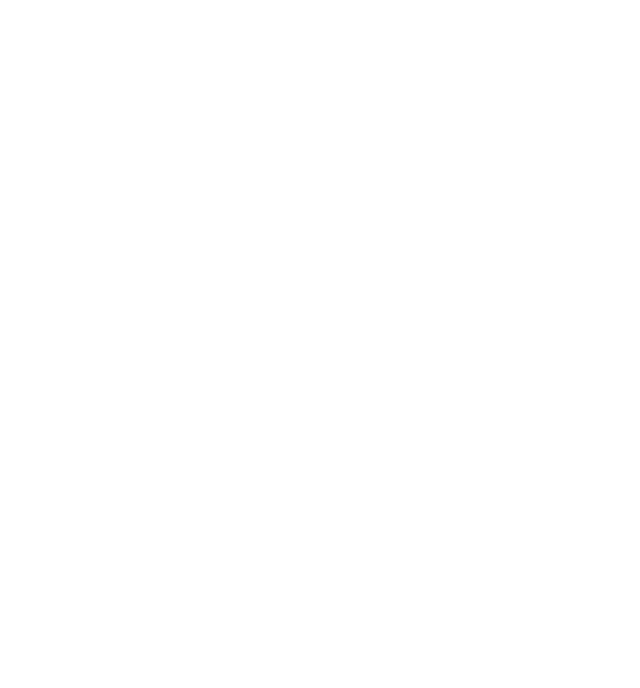
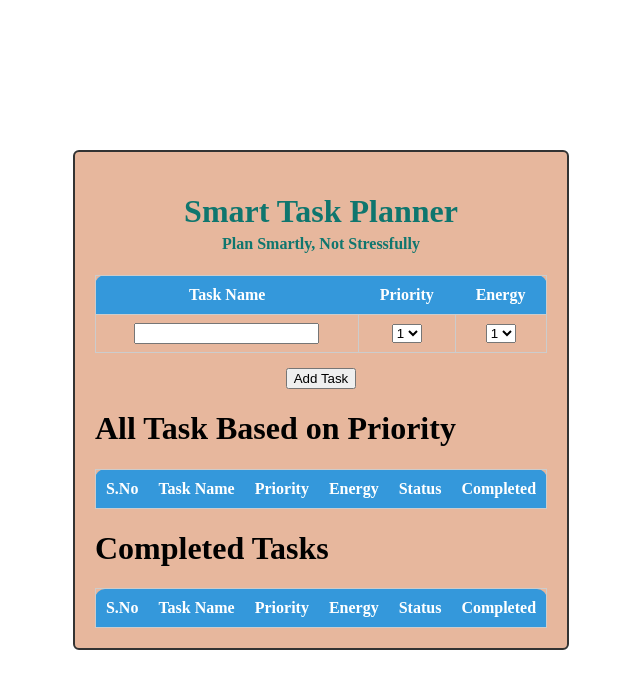
Before and after one commit to aryasakshi13/Smart-Daily-Planner, a plain HTML site: page index.html in a window 1280 px wide. Shown: the whole page, without its empty margins (319-959 px from the left). Drawn offline with Linux system fonts and the light colour scheme.

Commit message:
html and js  part done Improving Css

```diff
--- a/index.html
+++ b/index.html
@@ -1,11 +1,101 @@
 <!DOCTYPE html>
 <html lang="en">
+
 <head>
     <meta charset="UTF-8">
     <meta name="viewport" content="width=device-width, initial-scale=1.0">
-    <title>Document</title>
+    <title>Smart-task_Planner</title>
+    <link rel="stylesheet" href="styles.css">
+
 </head>
+<script src="./index.js"></script>
+
 <body>
+    <div id="fullDiv">
+        <div id="headerTitle">
+            <h1>Smart Task Planner</h1>
+            <h4>Plan Smartly, Not Stressfully</h4>
+        </div>
+        <div>
+            <table >
+                <tr>
+                    <th>Task Name</th>
+                    <th>Priority</th>
+                    <th>Energy</th>
+                </tr>
+                <tr id="Conditonal-row" style="display: table-row;">
+                    <td>
+                        <input id="taskName1"></input>
+                    </td>
+                    <td>
+                        <select id="priority1">
+                            <option>1</option>
+                            <option>2</option>
+                            <option>3</option>
+                            <option>4</option>
+                            <option>5</option>
+                        </select>
+                        <!-- <input id = "priority1"></input> -->
+                    </td>
+                    <td>
+                        <select id="energy1">
+                            <option>1</option>
+                            <option>2</option>
+                            <option>3</option>
+                            <option>4</option>
+                            <option>5</option>
+                        </select>
+                        <!-- <input id = "energy1"></input> -->
+                    </td>
+                </tr>
+            </table>
+            <Button     onclick="addTask()">Add Task</Button>
+            <div>
+                <h1>All Task Based on Priority</h1>
+                <table >
+                    <thead>
+                        <tr>
+                            <th>S.No</th>
+                            <th>Task Name</th>
+                            <th>Priority</th>
+                            <th>Energy</th>
+                            <th>Status</th>
+                            <th>Completed</th>
+                        </tr>
+                    </thead>
+                    <tbody id="Prioritytable">
+
+                    </tbody>
+                </table>
+
+            </div>
+
+            <div>
+                <h1>Completed Tasks</h1>
+                <table>
+                    <thead>
+                        <tr>
+                            <th>S.No</th>
+                            <th>Task Name</th>
+                            <th>Priority</th>
+                            <th>Energy</th>
+                            <th>Status</th>
+                            <th>Completed</th>
+                        </tr>
+                    </thead>
+                    <tbody id="completedTable">
+
+                    </tbody>
+                </table>
+
+            </div>
+
+
+
+        </div>
+    </div>
+
 
 </body>
+
 </html>
--- a/index.js
+++ b/index.js
@@ -0,0 +1,83 @@
+//   const Showtable = true;
+//             if(Showtable){
+//                 document.getElememtById('Conditonal-row').style.display='table-row'
+//             }
+
+            let task = [];
+
+
+            function addTask(){
+                console.log("clciked")
+
+                let taskDetails ={
+                    taskName : document.getElementById("taskName1").value,
+                    priority : document.getElementById("priority1").value,
+                    energy : document.getElementById("energy1").value,
+                    status : "Pending",
+                    completed: false
+                };
+                 task.push(taskDetails);
+                 showSortedTask();
+            }
+
+            function showSortedTask(){
+                let table = document.getElementById("Prioritytable");
+                let table2 = document.getElementById("completedTable");
+                table.innerHTML = "";
+                table2.innerHTML = "";
+                 Sortedtask();
+                 let seq=1;
+                task.forEach((t,index) => {
+                    let row = `
+                        <tr>
+                        <td>${seq++}</td>
+                        <td>${t.taskName}</td>
+                        <td>${t.priority}</td>
+                        <td>${t.energy}</td>
+                        <td>${t.status}</td>
+                        <td><input
+                            id="cmpCheck"
+                            type="checkbox"
+                            ${t.status === "Completed" ? "checked" : ""}
+                            onclick="toggleStatus(${index})"
+                        /></td>
+                        </tr>
+
+                    `
+                    t.completed? table2.innerHTML += row: table.innerHTML += row;
+
+
+                });
+
+            }
+
+            function toggleStatus(index) {
+                if (task[index].status === "Pending") {
+                    task[index].status = "Completed";
+                    task[index].completed=true;
+                }
+                showSortedTask();
+            }
+
+                function Sortedtask(){
+                    for(let i = 0;i<task.length;i++){
+                        for(let j = i+1;j<task.length;j++){
+                            if(!task[i].completed){
+                                if(task[i].priority == task[j].priority){
+                                    if(task[i].energy > task[j].energy){
+                                        let temp = task[i];
+                                        task[i] = task[j];
+                                        task[j] = temp;
+                                    }
+                                }else{
+                                    if(task[i].priority > task[j].priority){
+                                        let temp = task[i];
+                                        task[i] = task[j];
+                                        task[j] = temp;
+                                    }
+                                }
+                            }
+                        }
+                    }
+                    return task;
+                }
--- /dev/null
+++ b/styles.css
@@ -0,0 +1,66 @@
+/* *{
+    background-color: #ebebf1;
+     align-items: center;
+    justify-content: center;
+
+} */
+body {
+  margin: 0;
+  min-height: 100vh;
+  display: flex;
+  justify-content: center;
+  align-items: center;
+
+}
+#fullDiv {
+
+  max-width: 1000px;
+  padding: 20px;
+  border: 2px solid #333;
+  border-radius: 6px;
+  background-color: #e7b79d;
+
+}
+#headerTitle {
+    color: #0F766E;
+    text-align: center;
+}
+
+#headerTitle h4{
+    margin-top: -16px;
+}
+button {
+  display: block;
+  margin: 15px auto;
+}
+table {
+    width: 100%;
+    border-collapse: collapse;
+    margin-top: 15px;
+    border-radius: 10px;
+
+}
+
+th {
+    background-color: #3498db;
+    color: white;
+    padding: 10px;
+}
+
+td {
+    padding: 8px;
+    text-align: center;
+}
+th:first-child {
+    border-top-left-radius: 10px;
+}
+
+th:last-child {
+    border-top-right-radius: 10px;
+}
+
+
+table,td {
+    border: 1px solid #ccc;
+
+}
```
Also changed, not shown: index.css (deleted).
